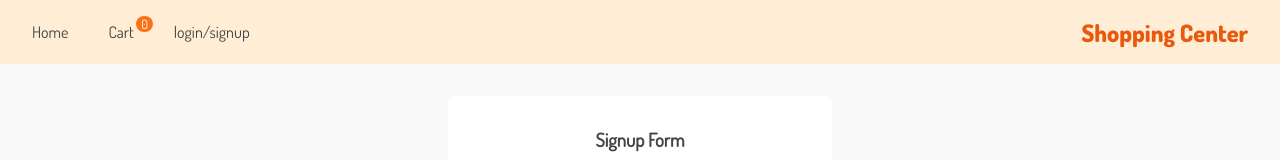
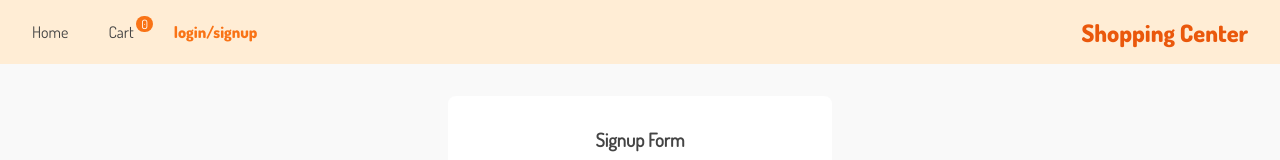
Before and after one commit to setykarimi/Shopping-Website, a React (Create React App) app: page /signup in a window 1280 px wide. Shown: the top 160 px of the page. Built offline with nearby package versions, Linux system fonts and the light colour scheme.

Commit message:
add active-link class for navLink

```diff
--- a/src/components/Navigation/Navigation.js
+++ b/src/components/Navigation/Navigation.js
@@ -11,15 +11,15 @@ const Navigation = () => {
         <header className="main-nav">
             <nav>
                 <ul>
-                    <li><NavLink to='/'>Home</NavLink></li>
+                    <li><NavLink end to='/' className={(navData) => navData.isActive ? 'active-link' : "" }>Home</NavLink></li>
                     <li>
-                        <NavLink to='/cart'>Cart
+                        <NavLink to='/cart' className={(navData) => navData.isActive ? 'active-link' : "" }>Cart
                           <span className="cart-length">{cart.length}</span>
                         </NavLink>
                     </li>
                     <li>
 
-                        <NavLink to={userData ? "/profile" : "/signup"}>
+                        <NavLink to={userData ? "/profile" : "/signup"} className={(navData) => navData.isActive ? 'active-link' : "" }>
                             {userData ? "Profile" : "login/signup"}
                         </NavLink>
                     </li>
```
